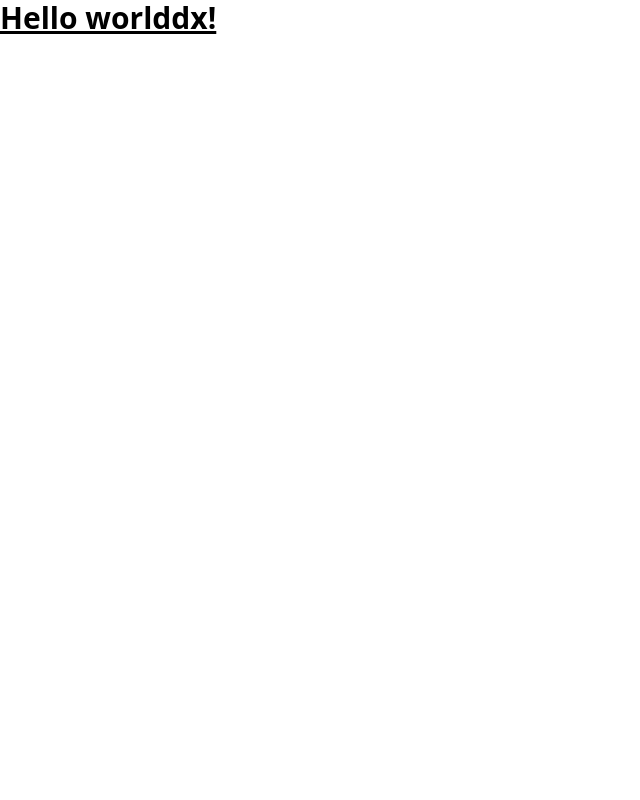
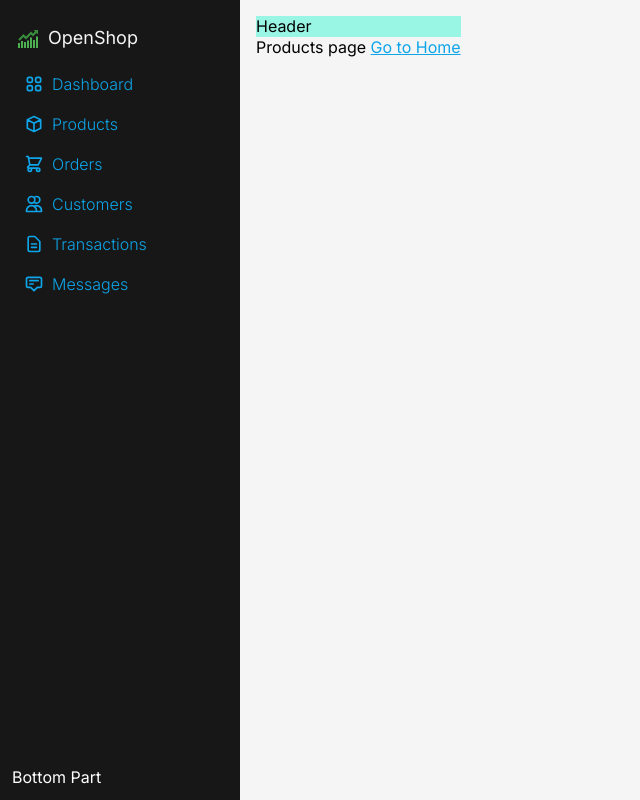
Before and after one commit to oscar-starks/Dashboard-App, a React (Create React App) app: page /products in a window 1280 px wide. Shown: the whole page, without its empty margins (0-640 px from the left). Built offline with nearby package versions, Linux system fonts and the light colour scheme.

Commit message:
sidebar almost setup"

```diff
--- a/package.json
+++ b/package.json
@@ -3,6 +3,7 @@
   "version": "0.1.0",
   "private": true,
   "dependencies": {
+    "@babel/plugin-proposal-private-property-in-object": "^7.21.11",
     "@svgr/webpack": "^8.1.0",
     "@testing-library/jest-dom": "^5.17.0",
     "@testing-library/react": "^13.4.0",
@@ -11,6 +12,7 @@
     "postcss": "^8.4.35",
     "react": "^18.2.0",
     "react-dom": "^18.2.0",
+    "react-icons": "^5.0.1",
     "react-router-dom": "^6.22.0",
     "react-scripts": "^5.0.1",
     "web-vitals": "^2.1.4"
--- a/src/App.js
+++ /dev/null
@@ -1,11 +0,0 @@
-import './index.css';
-
-function App() {
-  return (
-    <div>
-     <h1 className="text-3xl font-bold underline">Hello worlddx!</h1>
-    </div>
-  );
-}
-
-export default App;
--- /dev/null
+++ b/src/App.jsx
@@ -0,0 +1,20 @@
+import React from "react";
+import { Route, Routes, BrowserRouter as Router } from "react-router-dom";
+import Dashboard from "./components/dashboard";
+import Products from "./components/products";
+import Layout from "./components/shared/layout";
+import "./index.css";
+
+export default function App(){
+    return (
+        <Router>
+            <Routes>
+                <Route path="/" element={<Layout/>}>
+                    <Route path="/dashboard" element={<Dashboard/>} />
+                    <Route path="/products" element={<Products/>} />
+                </Route>
+            </Routes>
+        </Router>
+
+    )
+};
--- /dev/null
+++ b/src/components/dashboard.jsx
@@ -0,0 +1,12 @@
+import React from 'react'
+import { Link } from 'react-router-dom'
+
+export default function Dashboard() {
+  return (
+    <div>
+      <h1>
+        <p>this is the dashboard  <Link className='underline' to="/products">Go to Products</Link></p>
+      </h1>
+    </div>
+  )
+}
--- /dev/null
+++ b/src/components/lib/consts/navigation.jsx
@@ -0,0 +1,64 @@
+import {
+	HiOutlineViewGrid,
+	HiOutlineCube,
+	HiOutlineShoppingCart,
+	HiOutlineUsers,
+	HiOutlineDocumentText,
+	HiOutlineAnnotation,
+	HiOutlineQuestionMarkCircle,
+	HiOutlineCog
+} from 'react-icons/hi'
+
+export const DASHBOARD_SIDEBAR_LINKS = [
+	{
+		key: 'dashboard',
+		label: 'Dashboard',
+		path: '/',
+		icon: <HiOutlineViewGrid />
+	},
+	{
+		key: 'products',
+		label: 'Products',
+		path: '/products',
+		icon: <HiOutlineCube />
+	},
+	{
+		key: 'orders',
+		label: 'Orders',
+		path: '/orders',
+		icon: <HiOutlineShoppingCart />
+	},
+	{
+		key: 'customers',
+		label: 'Customers',
+		path: '/customers',
+		icon: <HiOutlineUsers />
+	},
+	{
+		key: 'transactions',
+		label: 'Transactions',
+		path: '/transactions',
+		icon: <HiOutlineDocumentText />
+	},
+	{
+		key: 'messages',
+		label: 'Messages',
+		path: '/messages',
+		icon: <HiOutlineAnnotation />
+	}
+]
+
+export const DASHBOARD_SIDEBAR_BOTTOM_LINKS = [
+	{
+		key: 'settings',
+		label: 'Settings',
+		path: '/settings',
+		icon: <HiOutlineCog />
+	},
+	{
+		key: 'support',
+		label: 'Help & Support',
+		path: '/support',
+		icon: <HiOutlineQuestionMarkCircle />
+	}
+]
--- /dev/null
+++ b/src/components/products.jsx
@@ -0,0 +1,11 @@
+import React from 'react'
+import { Link } from 'react-router-dom'
+
+
+export default function Products() {
+  return (
+    <div>
+      <h1>Products page   <Link className='underline' to="/dashboard">Go to Home</Link></h1>
+    </div>
+  )
+}
--- a/src/components/shared/layout.jsx
+++ b/src/components/shared/layout.jsx
@@ -1,15 +1,17 @@
-import React from "react";
-import { Route, Routes, BrowserRouter as Router } from "react-router-dom";
+import React from 'react';
+import { Outlet } from 'react-router-dom';
+import Sidebar from './sidebar';
 
-export default function Layout(){
+export default function Layout() {
     return (
-        <Router>
-            <Routes>
-                < Route path="home" element={<Home/>} />
+        <div className='flex flex-row bg-neutral-100 h-screen w-screen overflow-hidden'>
+            <Sidebar/>
 
+            <div className='p-4'>
+                <div className='bg-teal-200'>Header</div>
+                <div>{<Outlet/>}</div>
+            </div>
 
-            </Routes>
-        </Router>
-
-    )
-};
+        </div>
+    );
+}
--- /dev/null
+++ b/src/components/shared/sidebar.jsx
@@ -0,0 +1,38 @@
+import React from 'react'
+import {FcBullish} from 'react-icons/fc'
+import { DASHBOARD_SIDEBAR_LINKS } from '../lib/consts/navigation'
+import { Link } from 'react-router-dom'
+
+const linkClasses = 'flex items-center gap-2 font-light px-3 py-2 hover:bg-neutral-700 hover:no-underline active:bg-neutral-600 rounded-sm text-base'
+
+export default function Sidebar() {
+  return (
+    <div className='flex flex-col bg-neutral-900 w-60 p-3 text-white'>
+
+        <div className='flex items-center gap-2 px-1 py-3'>
+            <FcBullish fontSize={24}/>
+            <span className='text-neutral-100 text-lg'> OpenShop</span>
+        </div>
+
+        <div className='flex-1'>
+            {DASHBOARD_SIDEBAR_LINKS.map((item) =>(
+                    <SidebarComponent item={item} key={item.key}/>
+            ))}
+        </div>
+
+
+
+        <div>Bottom Part</div>
+    </div>
+  )
+}
+
+
+function SidebarComponent({item}){
+    return (
+        <Link to = {item.path} className={linkClasses}>
+            <span className="text-xl">{item.icon}</span>
+            {item.label}
+        </Link>
+    )
+}
--- a/src/index.css
+++ b/src/index.css
@@ -1,3 +1,27 @@
+@import url('https://fonts.googleapis.com/css2?family=Inter:wght@300;400;500;600;700&display=swap');
+
 @tailwind base;
 @tailwind components;
 @tailwind utilities;
+
+@layer base {
+	html {
+		font-family: 'Inter', sans-serif;
+		line-height: 1.3;
+	}
+	table {
+	}
+	th,
+	td {
+		@apply py-3 px-2.5 text-sm text-left border-y border-gray-200;
+	}
+	thead {
+		@apply bg-neutral-100;
+	}
+	th {
+		@apply font-semibold;
+	}
+	a {
+		@apply text-sky-500 hover:underline;
+	}
+}
```
Also changed, not shown: 1 other file (tests, documents, lock files or other folders).
